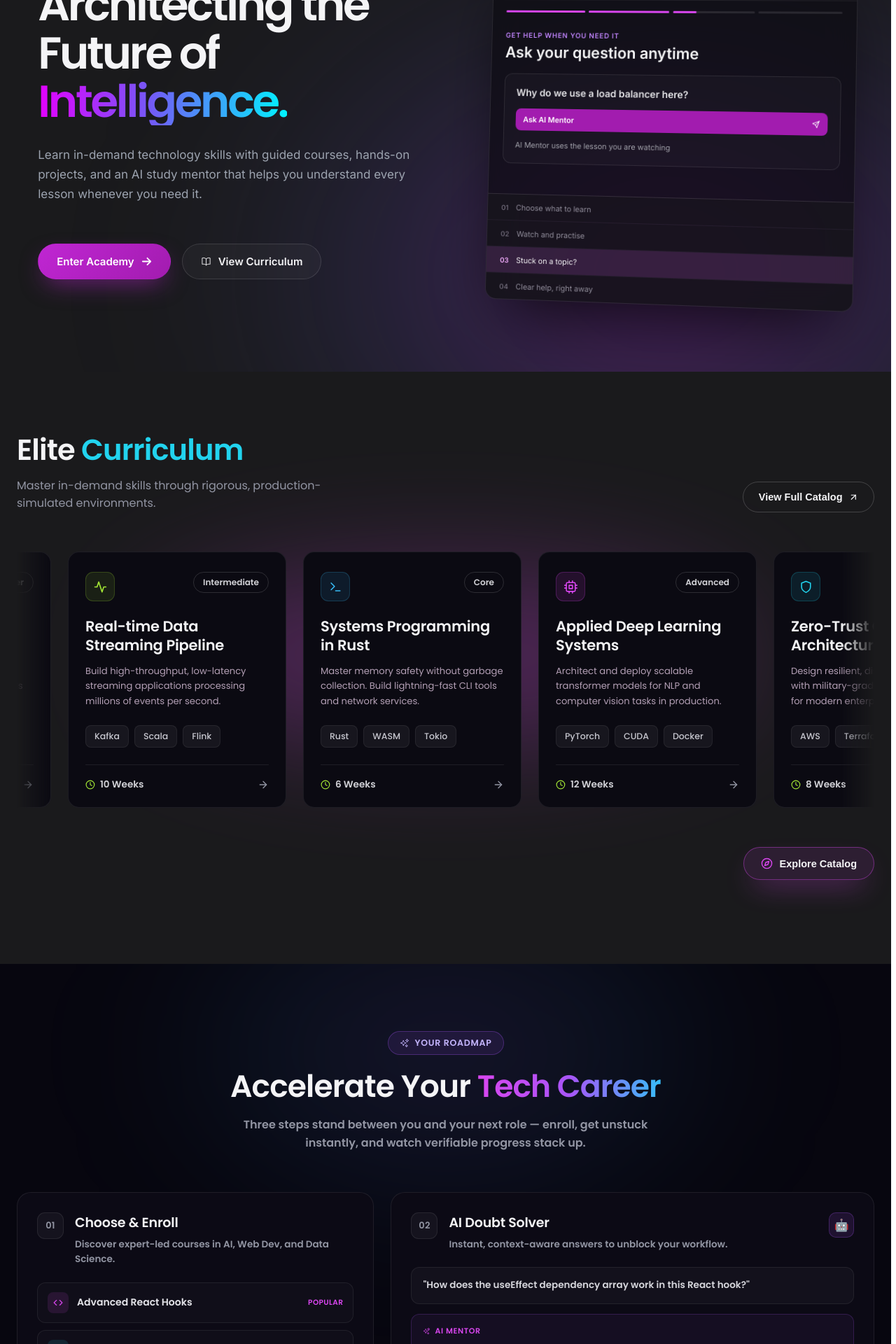
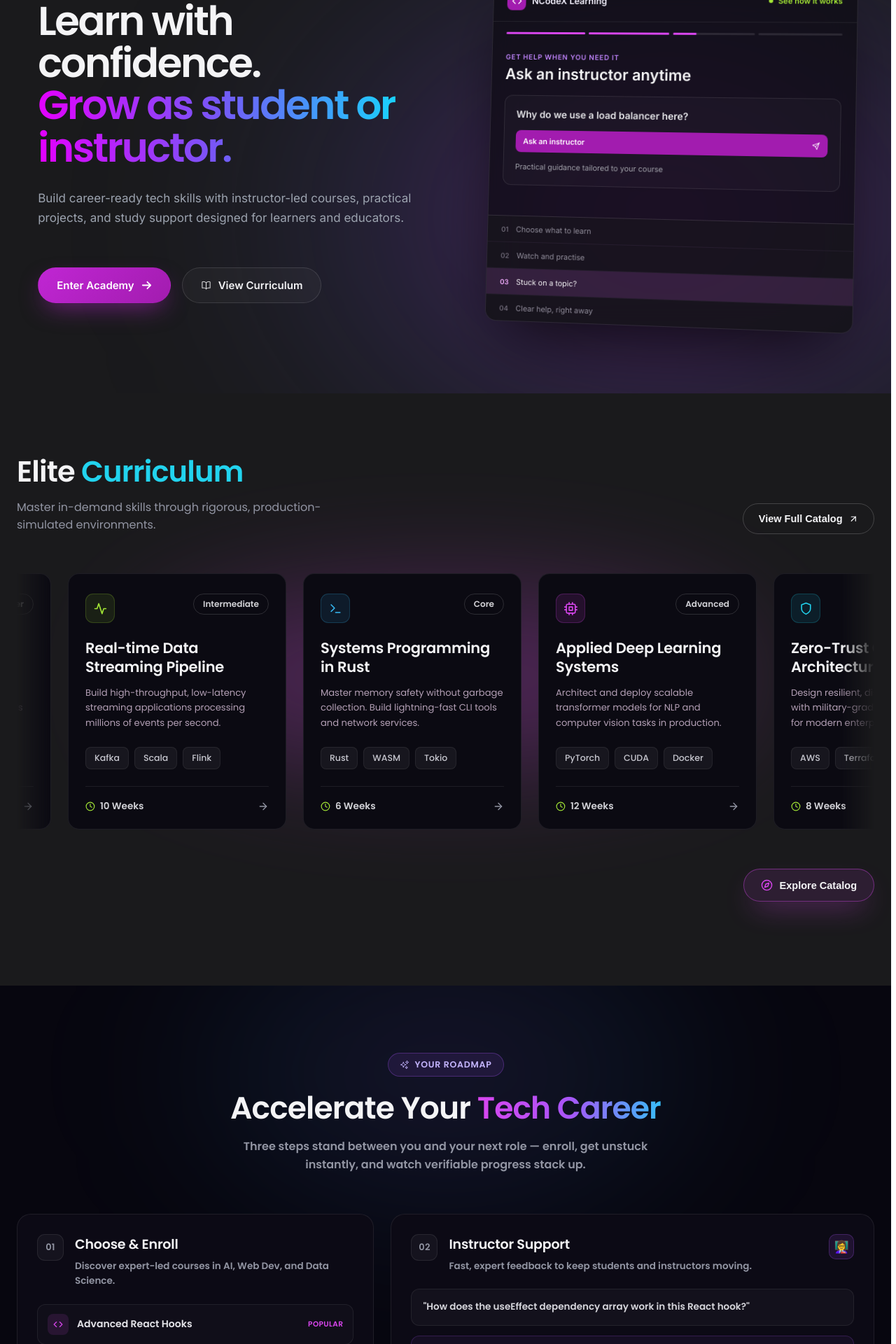
Before and after one commit to neerajrewaria/EdTech, a React (Create React App) app in the folder client/: page / in a window 1280 px wide. Shown: the part 200-2120 px from the top of the page at 70% size. Built offline with nearby package versions, Linux system fonts and the light colour scheme; no server answers.

Commit message:
overall ui Enhanced

```diff
--- a/client/src/App.css
+++ b/client/src/App.css
@@ -9,7 +9,6 @@ body {
 .App {
   width: 100%;
   min-height: 100vh;
-  padding-top: 72px;
   box-sizing: border-box;
   /* Use hero-section dark background across the homepage */
   background-color: #1b1b1df5;
--- a/client/src/Components/core/HomePage/EliteCurriculum.css
+++ b/client/src/Components/core/HomePage/EliteCurriculum.css
@@ -424,8 +424,8 @@
   }
 }
 
-/* Light theme overrides scoped to homepage root */
-.home-page.light .ec-section {
+/* Light theme overrides scoped to the global light-theme class */
+.light .ec-section {
   --ec-bg: #f8fafc;
   --ec-card-bg: #ffffff;
   --ec-card-border: rgba(15, 23, 42, 0.08);
@@ -438,88 +438,88 @@
   --ec-magenta: #a21caf;
 }
 
-.home-page.light .ec-card {
+.light .ec-card {
   background: var(--ec-card-bg);
   border: 1px solid var(--ec-card-border);
   box-shadow: 0 28px 80px -26px rgba(15, 23, 42, 0.18);
 }
 
-.home-page.light .ec-card:hover {
+.light .ec-card:hover {
   transform: translateY(-4px);
   box-shadow: 0 24px 50px -20px rgba(15, 23, 42, 0.22);
 }
 
-.home-page.light .ec-card--cyan:hover {
+.light .ec-card--cyan:hover {
   border-color: var(--ec-cyan);
   box-shadow: 0 0 0 1px rgba(14, 165, 164, 0.18), 0 24px 50px -20px rgba(15, 23, 42, 0.22);
 }
 
-.home-page.light .ec-card--cyan:hover .ec-card-title {
+.light .ec-card--cyan:hover .ec-card-title {
   color: var(--ec-cyan);
 }
 
-.home-page.light .ec-card--lime:hover {
+.light .ec-card--lime:hover {
   border-color: var(--ec-lime);
   box-shadow: 0 0 0 1px rgba(22, 163, 74, 0.18), 0 24px 50px -20px rgba(15, 23, 42, 0.22);
 }
 
-.home-page.light .ec-card--lime:hover .ec-card-title {
+.light .ec-card--lime:hover .ec-card-title {
   color: var(--ec-lime);
 }
 
-.home-page.light .ec-card--sky:hover {
+.light .ec-card--sky:hover {
   border-color: var(--ec-sky);
   box-shadow: 0 0 0 1px rgba(3, 105, 161, 0.18), 0 24px 50px -20px rgba(15, 23, 42, 0.22);
 }
 
-.home-page.light .ec-card--sky:hover .ec-card-title {
+.light .ec-card--sky:hover .ec-card-title {
   color: var(--ec-sky);
 }
 
-.home-page.light .ec-card--magenta:hover {
+.light .ec-card--magenta:hover {
   border-color: var(--ec-magenta);
   box-shadow: 0 0 0 1px rgba(162, 28, 175, 0.18), 0 24px 50px -20px rgba(15, 23, 42, 0.22);
 }
 
-.home-page.light .ec-card--magenta:hover .ec-card-title {
+.light .ec-card--magenta:hover .ec-card-title {
   color: var(--ec-magenta);
 }
 
-.home-page.light .ec-card-title,
-.home-page.light .ec-heading {
+.light .ec-card-title,
+.light .ec-heading {
   color: var(--ec-text-main);
 }
 
-.home-page.light .ec-subheading,
-.home-page.light .ec-card-desc,
-.home-page.light .ec-badge {
+.light .ec-subheading,
+.light .ec-card-desc,
+.light .ec-badge {
   color: var(--ec-text-muted);
 }
 
-.home-page.light .ec-icon-box {
+.light .ec-icon-box {
   background: rgba(15, 23, 42, 0.04);
   border-color: rgba(15, 23, 42, 0.08);
 }
 
-.home-page.light .ec-card-footer {
+.light .ec-card-footer {
   border-color: rgba(15, 23, 42, 0.08);
 }
 
-.home-page.light .ec-duration {
+.light .ec-duration {
   color: #475569;
 }
 
-.home-page.light .ec-floating-pill {
+.light .ec-floating-pill {
   background: rgba(145, 90, 255, 0.1);
   border-color: rgba(145, 90, 255, 0.24);
   color: var(--ec-text-main);
   box-shadow: 0 24px 60px -28px rgba(145, 90, 255, 0.18);
 }
 
-.home-page.light .ec-floating-pill:hover {
+.light .ec-floating-pill:hover {
   background: rgba(145, 90, 255, 0.14);
 }
 
-.home-page.light .ec-section::before {
+.light .ec-section::before {
   opacity: 0.42;
 }
--- a/client/src/Components/core/HomePage/Learningjourney.css
+++ b/client/src/Components/core/HomePage/Learningjourney.css
@@ -580,8 +580,8 @@
   }
 }
 
-/* Light theme overrides scoped to homepage root */
-.home-page.light .lj-section {
+/* Light theme overrides scoped to the global light-theme class */
+.light .lj-section {
   --lj-bg: #f8fafc;
   --lj-card-bg: #ffffff;
   --lj-card-border: rgba(15, 23, 42, 0.06);
@@ -595,20 +595,20 @@
   background: var(--lj-bg);
 }
 
-.home-page.light .lj-card,
-.home-page.light .lj-progress-panel {
+.light .lj-card,
+.light .lj-progress-panel {
   background: var(--lj-card-bg);
   border: 1px solid var(--lj-card-border);
 }
 
-.home-page.light .lj-heading,
-.home-page.light .lj-card-title,
-.home-page.light .lj-progress-value {
+.light .lj-heading,
+.light .lj-card-title,
+.light .lj-progress-value {
   color: var(--lj-text-main);
 }
 
-.home-page.light .lj-subheading,
-.home-page.light .lj-card-desc,
-.home-page.light .lj-enroll-name {
+.light .lj-subheading,
+.light .lj-card-desc,
+.light .lj-enroll-name {
   color: var(--lj-text-muted);
 }
--- a/client/src/Components/core/HomePage/Learningjourney.jsx
+++ b/client/src/Components/core/HomePage/Learningjourney.jsx
@@ -117,7 +117,7 @@ const LearningJourney = () => {
             </ul>
           </motion.div>
 
-          {/* Step 2 — AI Doubt Solver */}
+          {/* Step 2 — Instructor Support */}
           <motion.div
             className="lj-card lj-card--mentor"
             initial="hidden"
@@ -129,13 +129,13 @@ const LearningJourney = () => {
             <div className="lj-card-heading-row">
               <span className="lj-step-index">02</span>
               <div>
-                <h3 className="lj-card-title">AI Doubt Solver</h3>
+                <h3 className="lj-card-title">Instructor Support</h3>
                 <p className="lj-card-desc">
-                  Instant, context-aware answers to unblock your workflow.
+                  Fast, expert feedback to keep students and instructors moving.
                 </p>
               </div>
               <span className="lj-mentor-avatar" aria-hidden="true">
-                🤖
+                👩‍🏫
               </span>
             </div>
 
@@ -148,13 +148,13 @@ const LearningJourney = () => {
               <div className="lj-chat-bubble lj-chat-bubble--ai">
                 <span className="lj-mentor-tag">
                   <HiOutlineSparkles />
-                  AI MENTOR
+                  INSTRUCTOR
                 </span>
                 <p>
                   The dependency array tells React when to re-run the
                   effect. If it&rsquo;s empty <code>[]</code>, it runs once on
-                  mount. If you include variables, it re-runs whenever they
-                  change, preventing infinite loops.
+                  mount. If you include variables, it re-runs whenever those
+                  values change, preventing unnecessary updates.
                 </p>
               </div>
             </div>
--- a/client/src/pages/Home.css
+++ b/client/src/pages/Home.css
@@ -13,7 +13,7 @@
   overflow: hidden;
 }
 
-/* Single continuous ambient glow — centered behind the AI-mentor panel
+/* Single continuous ambient glow — centered behind the instructor preview panel
    and fading smoothly outward across the whole hero, instead of
    separate blob shapes. This is what gives the reference design its
    soft, seamless wash rather than visible "chunks". */
@@ -533,11 +533,11 @@ html {
 
 /* ============================================================
    HERO SECTION — matches reference design
-   (badge / heading / copy / CTAs / AI mentor code panel)
+   (badge / heading / copy / CTAs / course preview panel)
    ============================================================ */
 
 .hero-container {
-  padding-top: 64px;
+  padding-top: 167px;
   padding-bottom: 96px;
   align-items: flex-start;
 }
@@ -583,13 +583,13 @@ html {
 
 /* ---------- Heading ---------- */
 .hero-heading {
-  font-size: 4rem;
-  line-height: 1.08;
-  letter-spacing: -0.05em;
+  font-size: 3.6rem;
+  line-height: 1.05;
+  letter-spacing: -0.04em;
   color: #f4f4f6;
   margin: 0;
   font-family: "Poppins", ui-sans-serif, system-ui, sans-serif;
-  font-weight: 900;
+  font-weight: 800;
 }
 
 .hero-heading-gradient {
@@ -760,27 +760,27 @@ html {
   color: #e5e7eb;
 }
 
-.hero-mock-bubble-ai {
+.hero-mock-bubble-response {
   background: rgba(168, 85, 247, 0.06);
   border-color: rgba(168, 85, 247, 0.18);
   color: #cbd5e1;
 }
 
-.hero-mock-bubble-ai .tok-fn {
+.hero-mock-bubble-response .tok-fn {
   color: #38bdf8;
   font-family: "Fira Code", "Source Code Pro", monospace;
   font-size: 12.5px;
   background: none;
 }
 
-.hero-mock-bubble-ai .tok-kw {
+.hero-mock-bubble-response .tok-kw {
   color: #f472b6;
   font-family: "Fira Code", "Source Code Pro", monospace;
   font-size: 12.5px;
   background: none;
 }
 
-.hero-mock-bubble-ai .tok-type {
+.hero-mock-bubble-response .tok-type {
   color: #facc15;
   font-family: "Fira Code", "Source Code Pro", monospace;
   font-size: 12.5px;
@@ -954,7 +954,7 @@ html {
 .learning-demo-brand,
 .learning-demo-live,
 .demo-course-card,
-.demo-question-card > div,
+.demo-question-card>div,
 .demo-answer-card small {
   display: flex;
   align-items: center;
@@ -1062,7 +1062,7 @@ html {
   color: #b9b3c5;
 }
 
-.demo-course-card > div {
+.demo-course-card>div {
   display: grid;
   flex: 1;
   gap: 5px;
@@ -1172,7 +1172,7 @@ html {
   line-height: 1.45;
 }
 
-.demo-question-card > div {
+.demo-question-card>div {
   justify-content: space-between;
   margin-bottom: 9px;
   padding: 9px 11px;
@@ -1243,26 +1243,49 @@ html {
 }
 
 @keyframes demo-screen-in {
-  from { opacity: 0; transform: translateY(10px); }
-  to { opacity: 1; transform: translateY(0); }
+  from {
+    opacity: 0;
+    transform: translateY(10px);
+  }
+
+  to {
+    opacity: 1;
+    transform: translateY(0);
+  }
 }
 
 @keyframes demo-progress {
-  from { transform: scaleX(0); }
-  to { transform: scaleX(1); }
+  from {
+    transform: scaleX(0);
+  }
+
+  to {
+    transform: scaleX(1);
+  }
 }
 
 @keyframes demo-pulse {
-  70% { box-shadow: 0 0 0 6px rgba(163, 230, 53, 0); }
-  100% { box-shadow: 0 0 0 0 rgba(163, 230, 53, 0); }
+  70% {
+    box-shadow: 0 0 0 6px rgba(163, 230, 53, 0);
+  }
+
+  100% {
+    box-shadow: 0 0 0 0 rgba(163, 230, 53, 0);
+  }
 }
 
 @keyframes lecture-progress {
-  from { width: 0; }
-  to { width: 72%; }
+  from {
+    width: 0;
+  }
+
+  to {
+    width: 72%;
+  }
 }
 
 @media (max-width: 980px) {
+
   .learning-demo,
   .learning-demo:hover {
     transform: none;
@@ -1284,6 +1307,7 @@ html {
 }
 
 @media (prefers-reduced-motion: reduce) {
+
   .learning-demo *,
   .learning-demo {
     animation-duration: 1ms !important;
--- a/client/src/pages/Home.jsx
+++ b/client/src/pages/Home.jsx
@@ -15,8 +15,8 @@ import './Home.css';
 const demoSteps = [
   { label: 'Choose what to learn', title: 'Pick a job-ready course', eyebrow: 'Start learning', course: 'System Design Foundations', detail: '12 guided lessons | Learn at your own pace', accent: 'course' },
   { label: 'Watch and practise', title: 'Learn one lesson at a time', eyebrow: 'Follow the course', course: 'Designing reliable APIs', detail: '18 min left | Your progress is saved', accent: 'lecture' },
-  { label: 'Stuck on a topic?', title: 'Ask your question anytime', eyebrow: 'Get help when you need it', course: 'Why do we use a load balancer here?', detail: 'AI Mentor uses the lesson you are watching', accent: 'question' },
-  { label: 'Clear help, right away', title: 'Understand the answer', eyebrow: 'Learn with AI Mentor', course: 'It shares traffic so your app stays fast and reliable.', detail: 'A simple explanation based on this lesson', accent: 'answer' },
+  { label: 'Stuck on a topic?', title: 'Ask an instructor anytime', eyebrow: 'Get help when you need it', course: 'Why do we use a load balancer here?', detail: 'Practical guidance tailored to your course', accent: 'question' },
+  { label: 'Clear help, right away', title: 'Understand the answer', eyebrow: 'Instructor-led review', course: 'It shares traffic so your app stays fast and reliable.', detail: 'A concise explanation with real examples', accent: 'answer' },
 ];
 
 const LearningDemo = () => {
@@ -56,7 +56,7 @@ const LearningDemo = () => {
         <div className="learning-demo-screen-copy"><p className="learning-demo-eyebrow">{step.eyebrow}</p><h2>{step.title}</h2></div>
         {step.accent === 'course' && <div className="demo-course-card"><span className="demo-course-icon"><HiOutlineBookOpen /></span><div><strong>{step.course}</strong><small>{step.detail}</small></div><FiChevronRight /></div>}
         {step.accent === 'lecture' && <div className="demo-lecture-card"><div className="demo-video-preview"><HiOutlinePlayCircle /><span>12:48</span></div><strong>{step.course}</strong><div className="demo-progress-line"><span /></div><small>{step.detail}</small></div>}
-        {step.accent === 'question' && <div className="demo-question-card"><p>{step.course}</p><div><span>Ask AI Mentor</span><FiSend /></div><small>{step.detail}</small></div>}
+        {step.accent === 'question' && <div className="demo-question-card"><p>{step.course}</p><div><span>Ask an instructor</span><FiSend /></div><small>{step.detail}</small></div>}
         {step.accent === 'answer' && <div className="demo-answer-card"><span className="demo-answer-icon"><HiOutlineSparkles /></span><p>{step.course}</p><small><FiCheck /> {step.detail}</small></div>}
       </div>
       <div className="learning-demo-steps">
@@ -97,11 +97,9 @@ const Home = () => {
                 animate={{ opacity: 1, y: 0 }}
                 transition={{ duration: 0.5, delay: 0.1 }}
               >
-                Architecting the
+                Learn with confidence.
                 <br />
-                Future of
-                <br />
-                <span className="hero-heading-gradient">Intelligence.</span>
+                <span className="hero-heading-gradient">Grow as student or instructor.</span>
               </motion.h1>
 
               <motion.p
@@ -110,9 +108,9 @@ const Home = () => {
                 animate={{ opacity: 1, y: 0 }}
                 transition={{ duration: 0.4, delay: 0.25 }}
               >
-                Learn in-demand technology skills with guided courses, hands-on
-                projects, and an AI study mentor that helps you understand every
-                lesson whenever you need it.
+                Build career-ready tech skills with instructor-led courses,
+                practical projects, and study support designed for learners and
+                educators.
               </motion.p>
 
               <motion.div
@@ -145,12 +143,12 @@ const Home = () => {
 
               <div className="hero-mock-panel hero-mock-panel-legacy" aria-hidden="true">
                 <div className="hero-mock-chat-header">
-                  <span className="hero-mock-avatar">🤖</span>
+                  <span className="hero-mock-avatar">👩‍🏫</span>
                   <div className="hero-mock-header-text">
-                    <p className="hero-mock-title">AI Mentor</p>
+                    <p className="hero-mock-title">Instructor Review</p>
                     <p className="hero-mock-status">
                       <span className="hero-mock-status-dot" />
-                      Online &ndash; Context Aware
+                      Real-time course feedback
                     </p>
                   </div>
                 </div>
@@ -160,17 +158,12 @@ const Home = () => {
                   code is doing.
                 </div>
 
-                <div className="hero-mock-bubble hero-mock-bubble-ai">
-                  Analyzing architecture&hellip; The provided Rust
-                  implementation defines a{" "}
-                  <code className="tok-fn">forward</code> pass for a Neural
-                  Network. It leverages a functional{" "}
-                  <code className="tok-fn">.fold()</code> pattern to
-                  sequentially apply each{" "}
-                  <code className="tok-kw">layer</code> to the input{" "}
-                  <code className="tok-type">Tensor</code> x. This ensures a
-                  clean, immutable transformation of data through the network
-                  layers.
+                <div className="hero-mock-bubble hero-mock-bubble-response">
+                  The Rust implementation defines a <code className="tok-fn">forward</code>
+                  pass for a neural network. It uses <code className="tok-fn">.fold()</code>
+                  to apply each <code className="tok-kw">layer</code> to the input
+                  <code className="tok-type">Tensor</code>, creating a clean,
+                  production-ready data flow through the model.
                 </div>
 
                 <div className="hero-mock-code-window">
```
